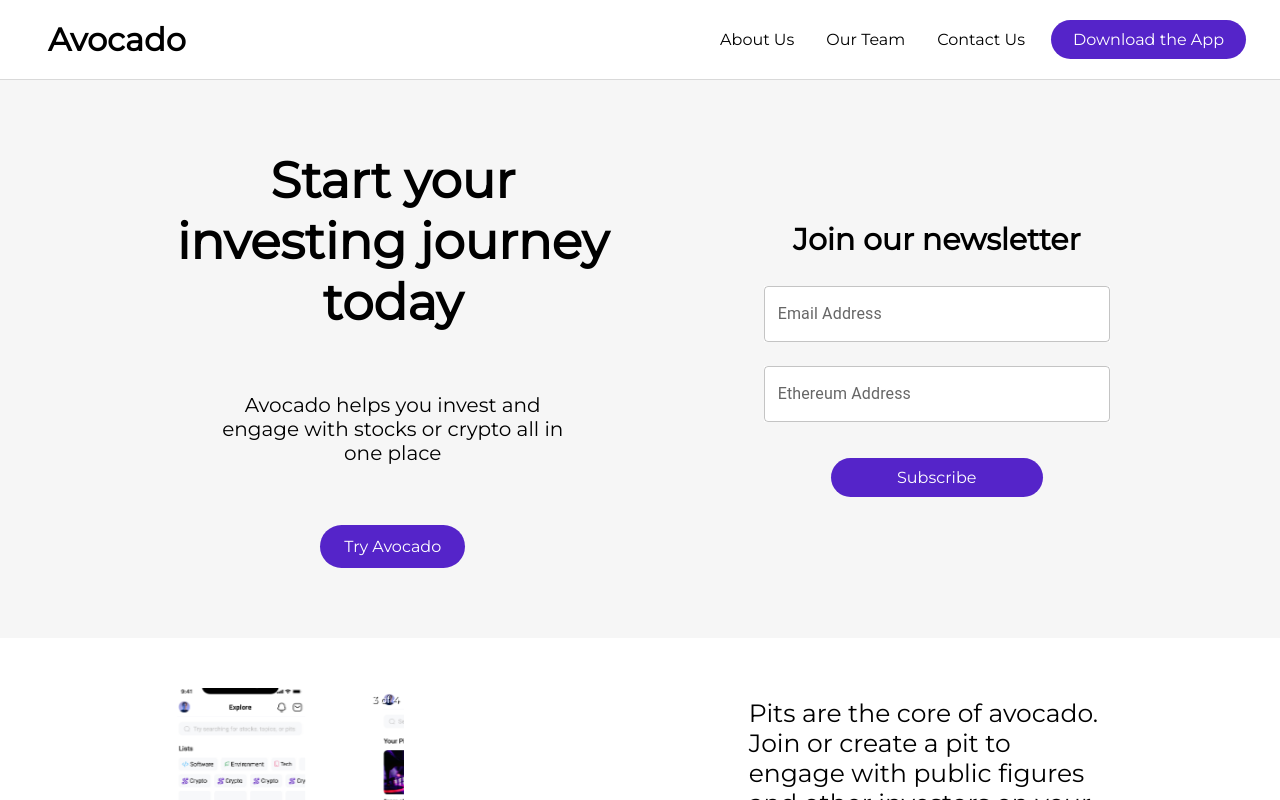
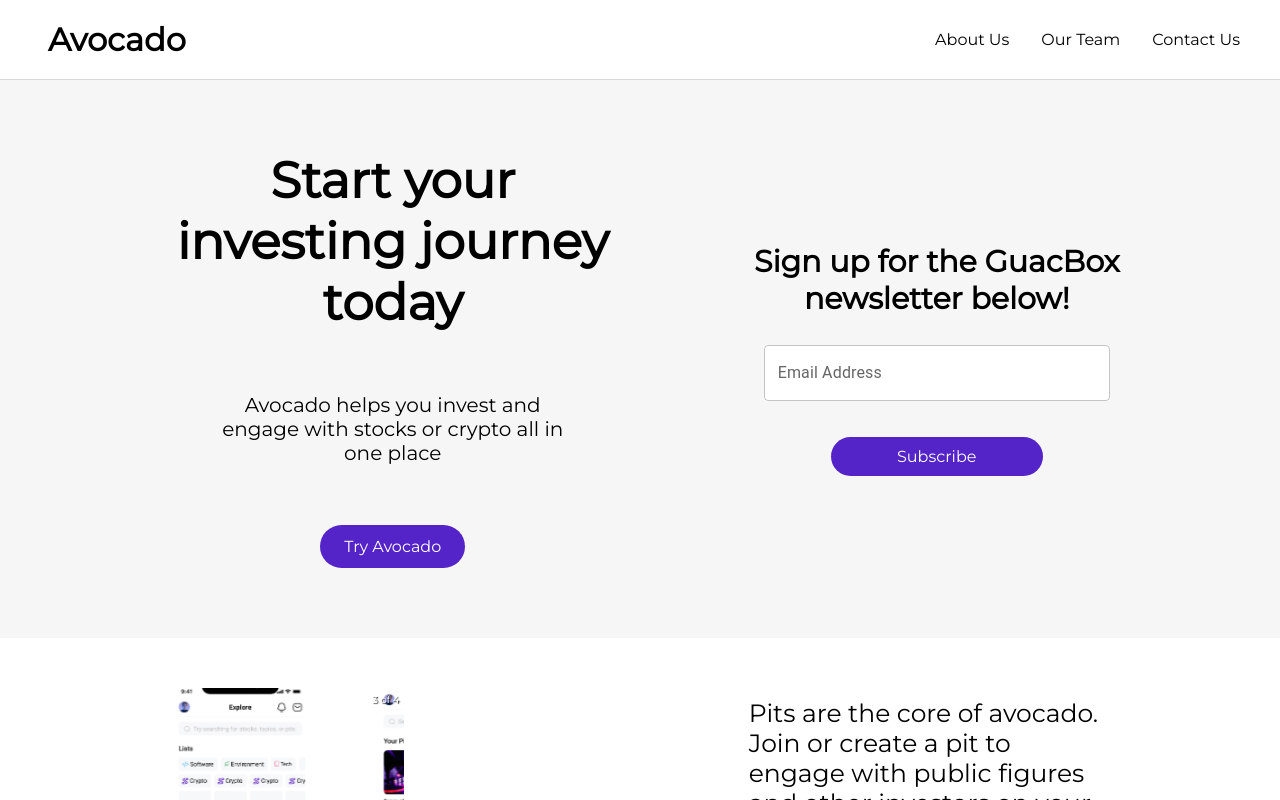
Before and after one commit to ktrudickm/avocado-landing-page, a React (Create React App) app: page / in a window 1280 px wide. Shown: the top 800 px of the page. Built offline with nearby package versions, Linux system fonts and the light colour scheme; a web font is replaced by a local one.

Commit message:
Styling adjsutments, removed ethereum address from form field, removed button for downloading the app

```diff
--- a/src/components/NavBar/NavBar.tsx
+++ b/src/components/NavBar/NavBar.tsx
@@ -36,9 +36,9 @@ const NavBar = () => {
                         <NavItem>
                             <NavLinks to='contact' smooth={true} offset={-40} duration={1000}>Contact Us</NavLinks>
                         </NavItem>
-                        <NavBtn>
+                        {/* <NavBtn>
                             <NavBtnLink href='https://apps.apple.com/us/app/avocado-social-investing/id1561473335' target="_blank">Download the App</NavBtnLink>
-                        </NavBtn>
+                        </NavBtn> */}
                     </NavMenu>
                 </NavbarContainer>
             </Nav>
@@ -54,9 +54,9 @@ const NavBar = () => {
                         <NavItem>
                             <NavLinks onClick={handleMobileNavOnClick} to='contact' smooth={true} offset={-80} duration={1000}><span>Contact Us</span></NavLinks>
                         </NavItem>
-                        <NavBtn>
+                        {/* <NavBtn>
                             <NavBtnLink href='https://apps.apple.com/us/app/avocado-social-investing/id1561473335' target="_blank">Download the App</NavBtnLink>
-                        </NavBtn>
+                        </NavBtn> */}
                     </NavMenu>
                 </div>
             }
--- a/src/components/Newsletter/Newsletter.jsx
+++ b/src/components/Newsletter/Newsletter.jsx
@@ -5,7 +5,7 @@ import SubscribeForm from '../SubscribeForm/SubscribeForm';
 const Newsletter = () => {
     return (
         <div className="newsletter-container">
-            <h2 className='newsletter-title'>Join our newsletter</h2>
+            <h2 className='newsletter-title'>Sign up for the GuacBox newsletter below!</h2>
             <SubscribeForm/>
         </div>
     )
--- a/src/components/Newsletter/style.css
+++ b/src/components/Newsletter/style.css
@@ -15,6 +15,7 @@
 .newsletter-title {
     font-size: 30px;
     padding-bottom: 20px;
+    text-align: center;
 }
 
 @media screen and (max-width: 960px){
--- a/src/components/SubscribeForm/SubscribeForm.jsx
+++ b/src/components/SubscribeForm/SubscribeForm.jsx
@@ -39,7 +39,7 @@ const SubscribeForm = () => {
                 onSubmit={subscribe}
             >
                 <TextField className='textField' type="email" label="Email Address" name="subscriber" />
-                <TextField className='textField' type="text" label="Ethereum Address" name="ethereumAddress" />
+                {/* <TextField className='textField' type="text" label="Ethereum Address" name="ethereumAddress" /> */}
                 <button className="subscribeBtn" value="send">Subscribe</button>
             </Box>
         </div>
```
Also changed, not shown: 19 other files (tests, documents, lock files or other folders).
